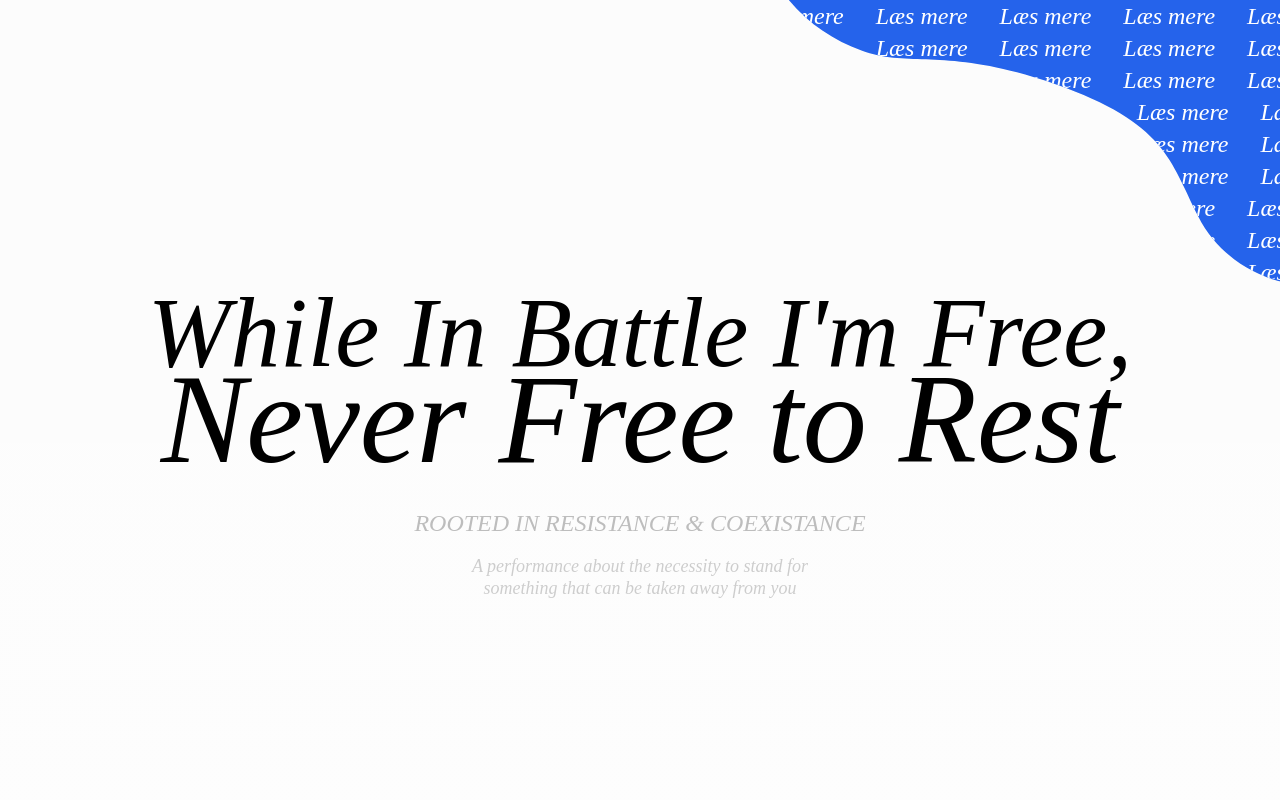
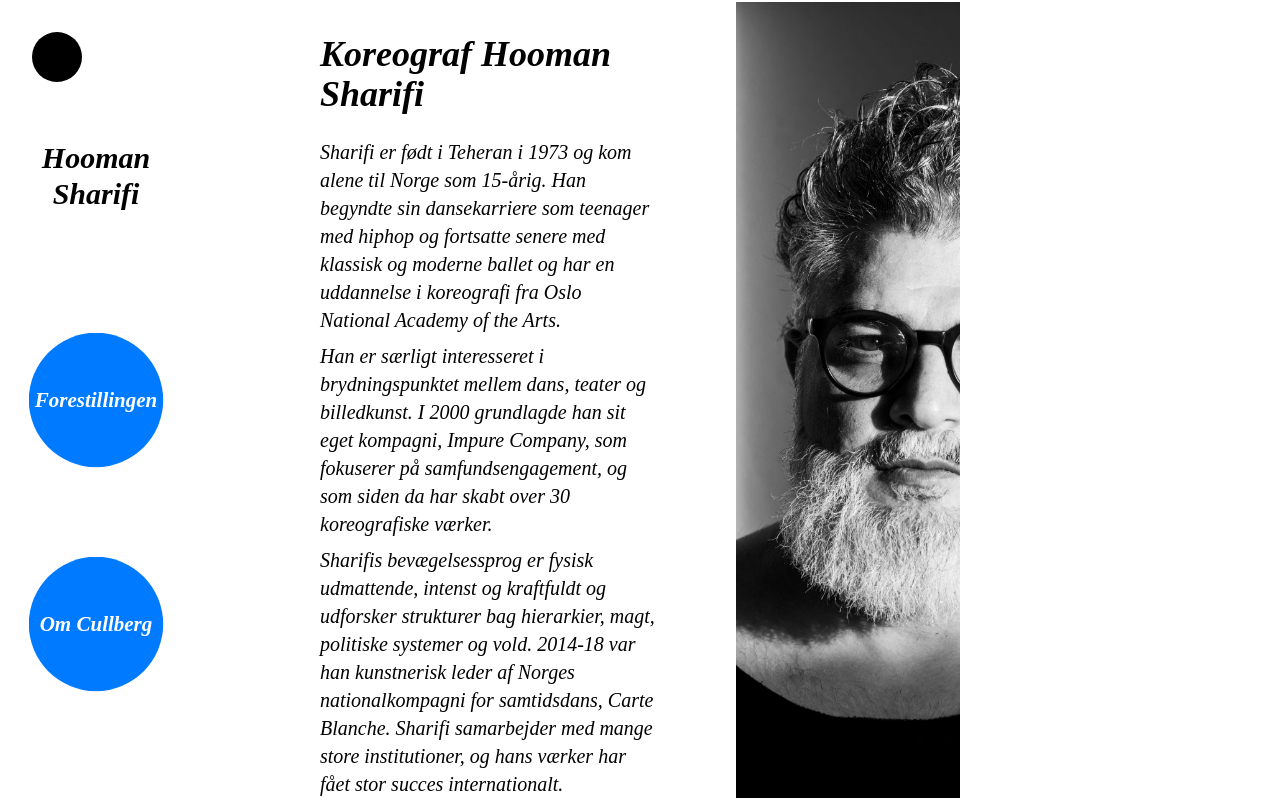
Before and after one commit to Honningbolden/while-in-battle-im-free_2nd-semester_campaign-website, a Next.js app: page / in a window 1280 px wide. Shown: the top 800 px of the page. Built offline with nearby package versions, Linux system fonts and the light colour scheme; a web font is replaced by a local one.

Commit message:
chore: Add image URL to content.json and remove unused component

```diff
--- a/app/Sections/AboutSection.tsx
+++ b/app/Sections/AboutSection.tsx
@@ -1,7 +1,10 @@
 "use client"
 
-import { motion, AnimatePresence, spring } from "framer-motion";
-import { useEffect, useState } from "react";
+import { useFollowPointer } from "../utilities/use-follow-pointer";
+import { motion, AnimatePresence, spring, animate, delay, usePresence } from "framer-motion";
+import { useEffect, useState, useRef } from "react";
+
+import InformationOverlay from "./informationOverlay";
 
 interface Article {
   title: string;
@@ -11,6 +14,7 @@ interface Article {
 interface Section {
   title: string,
   articles: Article[];
+  imgUrl?: string,
 }
 
 interface AboutSectionProps {
@@ -18,36 +22,70 @@ interface AboutSectionProps {
 }
 
 export default function AboutSection({ aboutContent }: AboutSectionProps) {
+  const [isOpen, setIsOpen] = useState(true);
+  const toggleOpen = () => {
+    console.log("toggle");
+    setIsOpen(!isOpen);
+  };
+
   const [selectedTab, setSelectedTab] = useState(aboutContent[0]);
+
+
+  const [isPresent, safeToRemove] = usePresence();
+  const refs = aboutContent.map(() => useRef(null));
+  const positions = refs.map(ref => useFollowPointer(ref));
 
   const navButtonVariants = {
     tap: {
       scale: 0.7,
-      // backgroundColor: "#ffffff00",
     },
     hover: {
       scale: 1,
     },
+  };
+
+  const closeButtonVariants = {
+    initial: {
+      height: 0,
+      width: 0,
+      backgroundColor: "#f0f0f0",
+      boxShadow: "inset 0 0 0 30px #000000",
+      borderRadius: 50,
+    },
+    animate: {
+      height: 50,
+      width: 50,
+    },
+    hover: {
+      scale: 1.05,
+    },
+    tap: {
+      boxShadow: "inset 0 0 0 20px #000000",
     }
-
-  useEffect(() => {
-    // console.log("forestiilingen", )
-  })
+  }
 
 
   return (
-    <div className='relative h-screen w-screen flex flex-row bg-red-50 overflow-y-scroll'>
+    <>
+      <InformationOverlay toggleOpen={toggleOpen} />
+      <AnimatePresence>
+        {isOpen && (
+          <div className="fixed z-50 top-0 left-0">
+            <motion.div className='relative h-screen w-screen flex flex-row bg-white overflow-y-scroll'
+              initial={{ y: 0.8, opacity: 0 }} animate={{ y: 0, opacity: 1 }} exit={{ opacity: 0 }}>
               <div>
-        <ul id='nav' className='top-0 z-50 h-full flex flex-col items-center justify-center'>
+                <ul id='nav' className='absolute top-0 z-50 h-full flex flex-col items-start justify-center gap-8'>
                   {aboutContent.map((section, index) => (
-            <motion.li
+                    <motion.li drag dragConstraints={{ left: 0, right: 0, top: 0, bottom: 0 }}
+                      ref={refs[index]}
+                      style={{ x: positions[index].x, y: positions[index].y }}
                       key={index}
                       variants={navButtonVariants}
                       whileHover="hover"
                       whileTap="tap"
                       animate={{ backgroundColor: section === selectedTab ? "#ffffff00" : "#007bff", color: section === selectedTab ? "#000000" : "#ffffff", scale: section === selectedTab ? 1 : 0.7 }}
-              transition={{ type: "spring", damping: 10, stiffness: 200 }}
-              className={`cursor-pointer size-60 rounded-full flex justify-center items-center text-center`}
+                      transition={{ type: "spring", damping: 20, stiffness: 400 }}
+                      className={`cursor-pointer size-48 rounded-full flex justify-center items-center text-center`}
                       onClick={() => setSelectedTab(section)}>
                       <h1 className="button-text font-bold text-3xl">
                         {section.title}
@@ -55,8 +93,17 @@ export default function AboutSection({ aboutContent }: AboutSectionProps) {
                     </motion.li>
                   ))}
                 </ul>
+                <motion.div className="absolute top-0 left-0 m-8 z-50"
+                  onClick={toggleOpen}
+                  variants={closeButtonVariants}
+                  initial="initial"
+                  animate="animate"
+                  whileHover="hover"
+                  whileTap="tap"
+                  transition={{ type: "spring", damping: 20, stiffness: 600 }}
+                />
               </div>
-      <div id="content" className="flex flex-col justify-start items-center my-64 w-full">
+              <div id="content" className="flex flex-col justify-center items-center w-full">
                 <AnimatePresence mode="wait">
                   <motion.div
                     key={selectedTab ? selectedTab.title : "empty"}
@@ -66,6 +113,8 @@ export default function AboutSection({ aboutContent }: AboutSectionProps) {
                     transition={{ duration: 0.2 }}
                     className="w-1/2 flex flex-col gap-12"
                   >
+                    <div className="flex flex-row gap-20">
+                      <div className="flex flex-col w-full">
                         {selectedTab ? selectedTab.articles.map((article, articleIndex) => (
                           <div key={article.title} className="flex flex-col gap-2">
                             <h1 className="title-type text-4xl font-bold mb-4 mt-8"
@@ -75,9 +124,19 @@ export default function AboutSection({ aboutContent }: AboutSectionProps) {
                             ))}
                           </div>
                         )) : null}
+                      </div>
+                      {selectedTab.imgUrl ?
+                        <div className="h-full w-2/3">
+                          <img src={selectedTab.imgUrl} className="h-full w-full object-cover" />
+                        </div> : null}
+                    </div>
                   </motion.div>
                 </AnimatePresence>
               </div>
-    </div >
+            </motion.div >
+          </div>
+        )}
+      </AnimatePresence >
+    </>
   )
 }
--- a/app/Sections/informationOverlay.tsx
+++ b/app/Sections/informationOverlay.tsx
@@ -1,10 +1,14 @@
 import styles from "../styles/informationOverlay.module.css"
 import ParallaxText from "../components/ParallaxText"
 
-export default function InformationOverlay() {
+interface InformationOverlayProps {
+  toggleOpen: () => void;
+}
+
+export default function InformationOverlay({ toggleOpen }: InformationOverlayProps) {
   return (
     <>
-      <div className={`${styles.clippy} h-[65vh] w-[65vh] absolute -top-20 -right-0 bg-blue-600`}>
+      <div onClick={toggleOpen} className={`${styles.clippy} z-50 cursor-pointer h-[65vh] w-[65vh] absolute -top-20 -right-0 bg-blue-600`}>
         <div className="fixed top-0 left-0 w-screen h-80 ">
           <div className="body-text text-2xl text-white gap-4">
             <ParallaxText baseVelocity={-5} rows={3}>Læs mere</ParallaxText>
--- a/app/page.tsx
+++ b/app/page.tsx
@@ -1,7 +1,6 @@
 import HeroSection from "./Sections/heroSection";
 import TicketInformation from "./Sections/ticketInformation";
 import TeaserDescription from "./Sections/teaserDescription";
-import InformationOverlay from "./Sections/informationOverlay";
 import AboutSection from "./Sections/AboutSection";
 
 
@@ -22,11 +21,10 @@ export default async function Home() {
   return (
     <>
       <main>
-        <InformationOverlay />
+        <AboutSection aboutContent={aboutContent} />
         <HeroSection />
         <TicketInformation content={ticketInformation} />
         <TeaserDescription />
-        <AboutSection aboutContent={aboutContent} />
       </main>
     </>
   );
--- a/app/utilities/use-follow-pointer.ts
+++ b/app/utilities/use-follow-pointer.ts
@@ -8,25 +8,26 @@ export function useFollowPointer(ref: RefObject<HTMLElement>) {
   const yPoint = useMotionValue(0);
   const x = useSpring(xPoint, spring);
   const y = useSpring(yPoint, spring);
-  const maxDistance = 200;
+  const maxDistance = 50;
 
   useEffect(() => {
+    console.log("useFollowPointer called")
     if (!ref.current) return;
 
-    const handlePointerMove = ({ clientX, clientY }: MouseEvent) => {
+    const handlePointerMove = ({ pageX, pageY }: MouseEvent) => {
       const element = ref.current!;
       const elementCenterX = element.offsetLeft + element.offsetWidth/2;
       const elementCenterY = element.offsetTop + element.offsetHeight/2;
 
-      const deltaX = clientX - elementCenterX;
-      const deltaY = clientY - elementCenterY;
+      const deltaX = pageX - elementCenterX;
+      const deltaY = pageY - elementCenterY;
       const dist = Math.sqrt(deltaX ** 2 + deltaY ** 2);
 
       console.log("dist", dist);
 
       const angle = Math.atan2(deltaY, deltaX);
-      const newX = Math.cos(angle) * dist;
-      const newY = Math.sin(angle) * dist;
+      const newX = Math.cos(angle) * maxDistance;
+      const newY = Math.sin(angle) * maxDistance;
 
       frame.read(() => {
         xPoint.set(newX);
@@ -37,7 +38,7 @@ export function useFollowPointer(ref: RefObject<HTMLElement>) {
     window.addEventListener("pointermove", handlePointerMove);
 
     return () => window.removeEventListener("pointermove", handlePointerMove);
-  }, []);
+  }, [ref]);
 
   return { x, y };
 }
--- a/public/cms/content.json
+++ b/public/cms/content.json
@@ -18,7 +18,8 @@
             "Sharifis bevægelsessprog er fysisk udmattende, intenst og kraftfuldt og udforsker strukturer bag hierarkier, magt, politiske systemer og vold. 2014-18 var han kunstnerisk leder af Norges nationalkompagni for samtidsdans, Carte Blanche. Sharifi samarbejder med mange store institutioner, og hans værker har fået stor succes internationalt."
           ]
         }
-      ]
+      ],
+      "imgUrl": "/hooman.jpg"
     },
     {
       "title": "Forestillingen",
```
Also changed, not shown: public/hooman.jpg (added). Lines whose indentation alone changed are shown as unchanged.
